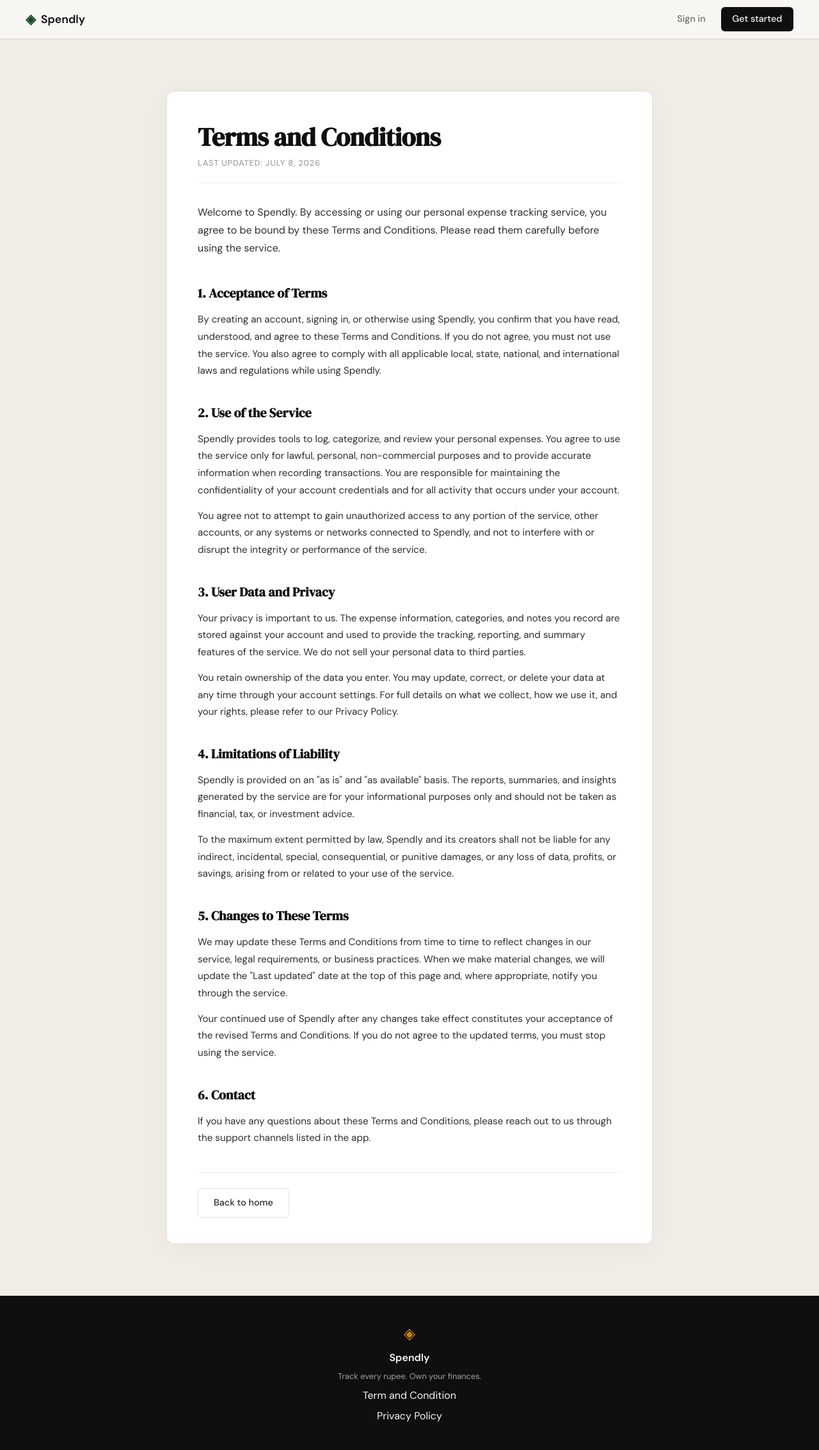
After one commit to SantoshKumar4547/spendly, a Flask app: page /terms in a window 1280 px wide. The commit adds this page. Shown: the whole page at 64% size. Run offline with Flask 3, Linux system fonts and the light colour scheme.

Commit message:
landing: add terms and conditions page and route

```diff
--- a/app.py
+++ b/app.py
@@ -20,6 +20,11 @@ def register():
 @app.route("/login")
 def login():
     return render_template("login.html")
+
+
+@app.route("/terms")
+def terms():
+    return render_template("terms.html")
 
 
 # ------------------------------------------------------------------ #
--- a/static/css/style.css
+++ b/static/css/style.css
@@ -508,6 +508,79 @@ a { color: inherit; text-decoration: none; }
 }
 
 /* ------------------------------------------------------------------ */
+/* Legal pages (terms, privacy)                                        */
+/* ------------------------------------------------------------------ */
+
+.legal {
+    background: var(--paper-warm);
+    border-top: 1px solid var(--border);
+    border-bottom: 1px solid var(--border);
+    padding: 5rem 2rem;
+}
+
+.legal-inner {
+    max-width: 760px;
+    margin: 0 auto;
+    background: var(--paper-card);
+    border: 1px solid var(--border);
+    border-radius: var(--radius-md);
+    padding: 3rem 3rem 2.5rem;
+    box-shadow: 0 8px 40px rgba(0,0,0,0.04);
+}
+
+.legal-title {
+    font-family: var(--font-display);
+    font-size: clamp(1.85rem, 3.5vw, 2.5rem);
+    line-height: 1.15;
+    letter-spacing: -0.01em;
+    color: var(--ink);
+    margin-bottom: 0.5rem;
+}
+
+.legal-updated {
+    font-size: 0.8rem;
+    font-weight: 500;
+    color: var(--ink-faint);
+    text-transform: uppercase;
+    letter-spacing: 0.06em;
+    margin-bottom: 2rem;
+    padding-bottom: 1.25rem;
+    border-bottom: 1px solid var(--border-soft);
+}
+
+.legal-intro {
+    font-size: 1rem;
+    color: var(--ink-soft);
+    line-height: 1.75;
+    margin-bottom: 2.5rem;
+}
+
+.legal-heading {
+    font-family: var(--font-display);
+    font-size: 1.25rem;
+    color: var(--ink);
+    margin-top: 2.25rem;
+    margin-bottom: 0.75rem;
+}
+
+.legal-body {
+    font-size: 0.95rem;
+    color: var(--ink-soft);
+    line-height: 1.75;
+    margin-bottom: 0.85rem;
+}
+
+.legal-body:last-child { margin-bottom: 0; }
+
+.legal-actions {
+    margin-top: 2.5rem;
+    padding-top: 1.5rem;
+    border-top: 1px solid var(--border-soft);
+    display: flex;
+    justify-content: flex-start;
+}
+
+/* ------------------------------------------------------------------ */
 /* Responsive                                                          */
 /* ------------------------------------------------------------------ */
 
@@ -522,6 +595,9 @@ a { color: inherit; text-decoration: none; }
     .hero-visual { display: none; }
 
     .features-inner { grid-template-columns: 1fr; }
+
+    .legal { padding: 3rem 1rem; }
+    .legal-inner { padding: 2rem 1.5rem 1.75rem; }
 }
 
 @media (max-width: 600px) {
--- a/templates/base.html
+++ b/templates/base.html
@@ -34,7 +34,7 @@
             <span class="brand-icon">◈</span>
             <span class="footer-name">Spendly</span>
             <p class="footer-copy">Track every rupee. Own your finances.</p>
-            <a href="#">Term and Condition</a>
+            <a href="/terms">Term and Condition</a>
             <a href="#">Privacy Policy</a>
         </div>
     </footer>
--- /dev/null
+++ b/templates/terms.html
@@ -0,0 +1,96 @@
+{% extends "base.html" %}
+
+{% block title %}Terms and Conditions — Spendly{% endblock %}
+
+{% block content %}
+<section class="legal">
+    <div class="legal-inner">
+        <h1 class="legal-title">Terms and Conditions</h1>
+        <p class="legal-updated">Last updated: July 8, 2026</p>
+
+        <p class="legal-intro">
+            Welcome to Spendly. By accessing or using our personal expense tracking
+            service, you agree to be bound by these Terms and Conditions. Please read
+            them carefully before using the service.
+        </p>
+
+        <h2 class="legal-heading">1. Acceptance of Terms</h2>
+        <p class="legal-body">
+            By creating an account, signing in, or otherwise using Spendly, you confirm
+            that you have read, understood, and agree to these Terms and Conditions.
+            If you do not agree, you must not use the service. You also agree to
+            comply with all applicable local, state, national, and international laws
+            and regulations while using Spendly.
+        </p>
+
+        <h2 class="legal-heading">2. Use of the Service</h2>
+        <p class="legal-body">
+            Spendly provides tools to log, categorize, and review your personal
+            expenses. You agree to use the service only for lawful, personal,
+            non-commercial purposes and to provide accurate information when
+            recording transactions. You are responsible for maintaining the
+            confidentiality of your account credentials and for all activity that
+            occurs under your account.
+        </p>
+        <p class="legal-body">
+            You agree not to attempt to gain unauthorized access to any portion of
+            the service, other accounts, or any systems or networks connected to
+            Spendly, and not to interfere with or disrupt the integrity or
+            performance of the service.
+        </p>
+
+        <h2 class="legal-heading">3. User Data and Privacy</h2>
+        <p class="legal-body">
+            Your privacy is important to us. The expense information, categories,
+            and notes you record are stored against your account and used to
+            provide the tracking, reporting, and summary features of the service.
+            We do not sell your personal data to third parties.
+        </p>
+        <p class="legal-body">
+            You retain ownership of the data you enter. You may update, correct,
+            or delete your data at any time through your account settings. For
+            full details on what we collect, how we use it, and your rights, please
+            refer to our Privacy Policy.
+        </p>
+
+        <h2 class="legal-heading">4. Limitations of Liability</h2>
+        <p class="legal-body">
+            Spendly is provided on an "as is" and "as available" basis. The reports,
+            summaries, and insights generated by the service are for your
+            informational purposes only and should not be taken as financial,
+            tax, or investment advice.
+        </p>
+        <p class="legal-body">
+            To the maximum extent permitted by law, Spendly and its creators shall
+            not be liable for any indirect, incidental, special, consequential, or
+            punitive damages, or any loss of data, profits, or savings, arising
+            from or related to your use of the service.
+        </p>
+
+        <h2 class="legal-heading">5. Changes to These Terms</h2>
+        <p class="legal-body">
+            We may update these Terms and Conditions from time to time to reflect
+            changes in our service, legal requirements, or business practices.
+            When we make material changes, we will update the "Last updated" date
+            at the top of this page and, where appropriate, notify you through
+            the service.
+        </p>
+        <p class="legal-body">
+            Your continued use of Spendly after any changes take effect
+            constitutes your acceptance of the revised Terms and Conditions. If
+            you do not agree to the updated terms, you must stop using the
+            service.
+        </p>
+
+        <h2 class="legal-heading">6. Contact</h2>
+        <p class="legal-body">
+            If you have any questions about these Terms and Conditions, please
+            reach out to us through the support channels listed in the app.
+        </p>
+
+        <div class="legal-actions">
+            <a href="{{ url_for('landing') }}" class="btn-ghost">Back to home</a>
+        </div>
+    </div>
+</section>
+{% endblock %}
```
